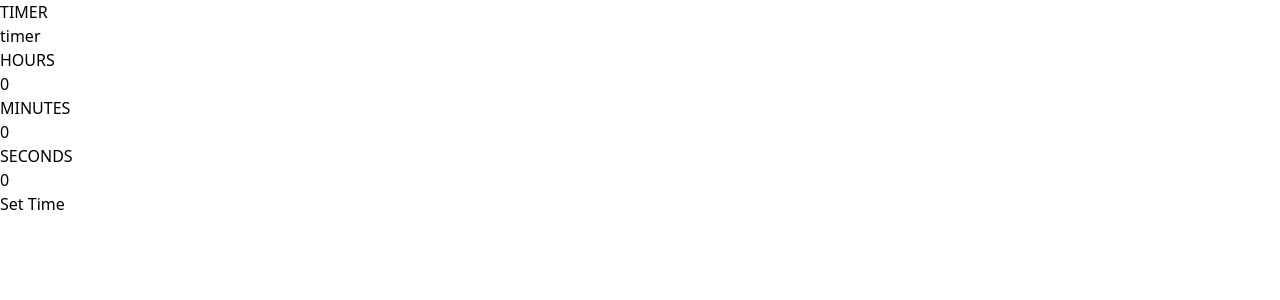
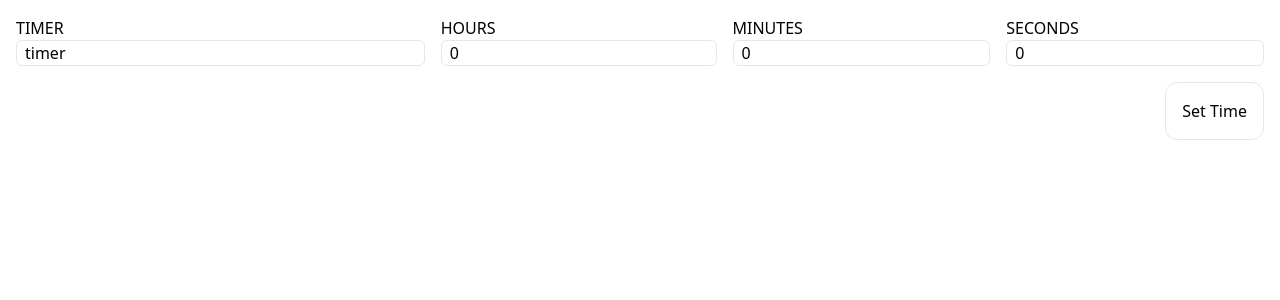
Before and after one commit to jekiquin/multicountdown, a React (Create React App) app: page / in a window 1280 px wide. Shown: the top 300 px of the page. Built offline with nearby package versions, Linux system fonts and the light colour scheme.

Commit message:
added basic styling

```diff
--- a/src/App.js
+++ b/src/App.js
@@ -2,7 +2,7 @@ import UserForm from 'components/UserForm/UserForm';
 
 function App() {
 	return (
-		<div className="App">
+		<div className="App container mx-auto">
 			<UserForm />
 		</div>
 	);
--- a/src/components/UserForm/UserForm.js
+++ b/src/components/UserForm/UserForm.js
@@ -27,9 +27,16 @@ export default function UserForm() {
 
 	return (
 		<section>
-			<form onSubmit={handleSubmit} autoComplete="false">
-				{displayInputs}
-				<button type="submit">Set Time</button>
+			<form
+				className="flex flex-col p-4 md:items-end"
+				onSubmit={handleSubmit}
+				autoComplete="false">
+				<div className="w-full container flex flex-col justify-items-stretch gap-4 md:flex-row">
+					{displayInputs}
+				</div>
+				<button className="w-fit p-4 my-4 border rounded-xl" type="submit">
+					Set Time
+				</button>
 			</form>
 		</section>
 	);
--- a/src/components/UserInput/UserInput.js
+++ b/src/components/UserInput/UserInput.js
@@ -17,9 +17,12 @@ export default function UserInput({ timerAttributes, isInputReset, setIsInputRes
 	};
 
 	return (
-		<div className="flex flex-col">
-			<label htmlFor={id}>{id.toUpperCase()}</label>
+		<div className="flex-grow flex md:flex-col">
+			<label className="w-24" htmlFor={id}>
+				{id.toUpperCase()}
+			</label>
 			<input
+				className="w-full border rounded-md px-2"
 				type={type}
 				id={id}
 				name={id}
```
